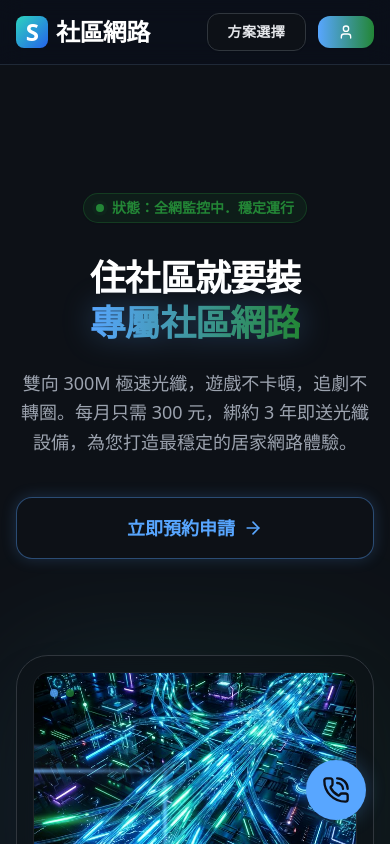
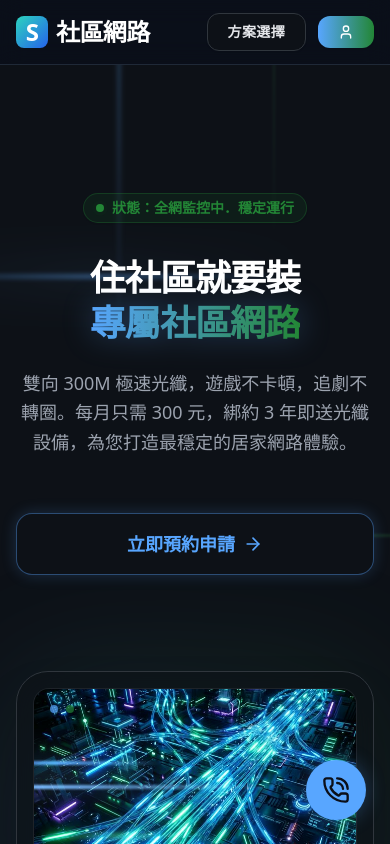
Before and after one commit to ianhuang110/fiber-network, a React (Vite) app: page /#/ in a window 390 px wide. Shown: the top 844 px of the page. Built offline with nearby package versions, Linux system fonts and the light colour scheme.

Commit message:
修改恢復首頁畫面

```diff
--- a/src/pages/Home.tsx
+++ b/src/pages/Home.tsx
@@ -42,6 +42,35 @@ export default function Home() {
       <section className="relative pt-32 pb-40 overflow-hidden bg-[#0D1117]">
         <div className="absolute inset-0 -z-20 bg-[linear-gradient(to_right,#30363D_1px,transparent_1px),linear-gradient(to_bottom,#30363D_1px,transparent_1px)] bg-[size:3rem_3rem] [mask-image:radial-gradient(ellipse_80%_60%_at_50%_0%,#000_80%,transparent_100%)] opacity-80"></div>
 
+        {/* Background Fast Light Streams */}
+        <div className="absolute inset-0 -z-15 overflow-hidden pointer-events-none opacity-40 mix-blend-screen">
+          <motion.div
+            className="absolute top-[20%] left-0 w-full h-[5px] bg-gradient-to-r from-transparent via-[#58A6FF] to-transparent blur-[2px] drop-shadow-[0_0_20px_rgba(88,166,255,1)]"
+            animate={{ x: ['-100%', '100%'] }}
+            transition={{ duration: 1.5, repeat: Infinity, ease: 'linear' }}
+          />
+          <motion.div
+            className="absolute top-[45%] left-0 w-3/4 h-[3px] bg-gradient-to-r from-transparent via-[#238636] to-transparent blur-[1px]"
+            animate={{ x: ['100%', '-100%'] }}
+            transition={{ duration: 2.5, repeat: Infinity, ease: 'linear', delay: 1 }}
+          />
+          <motion.div
+            className="absolute top-[85%] left-0 w-2/3 h-[6px] bg-gradient-to-r from-transparent via-[#79b8ff] to-transparent blur-[3px]"
+            animate={{ x: ['-100%', '150%'] }}
+            transition={{ duration: 1.2, repeat: Infinity, ease: 'linear', delay: 0.5 }}
+          />
+          <motion.div
+            className="absolute left-[30%] top-0 w-[4px] h-full bg-gradient-to-b from-transparent via-[#58A6FF] to-transparent blur-[2px]"
+            animate={{ y: ['-100%', '100%'] }}
+            transition={{ duration: 2, repeat: Infinity, ease: 'linear', delay: 0.3 }}
+          />
+          <motion.div
+            className="absolute left-[70%] top-0 w-[2px] h-full bg-gradient-to-b from-transparent via-[#238636] to-transparent blur-[1px]"
+            animate={{ y: ['100%', '-100%'] }}
+            transition={{ duration: 3, repeat: Infinity, ease: 'linear', delay: 0.8 }}
+          />
+        </div>
+
         {/* Pulsing Light Nodes */}
         <div className="absolute top-[10%] left-[20%] w-[400px] h-[400px] bg-[#58A6FF]/10 rounded-full blur-[100px] mix-blend-screen animate-pulse -z-10"></div>
         <div className="absolute bottom-[0%] right-[15%] w-[500px] h-[500px] bg-[#238636]/10 rounded-full blur-[120px] mix-blend-screen animate-pulse -z-10" style={{ animationDelay: '2s', animationDuration: '5s' }}></div>
@@ -74,7 +103,7 @@ export default function Home() {
 
               <button
                 onClick={() => navigate('/apply')}
-                className="group relative px-8 py-4 bg-[#0D1117] border border-[#58A6FF]/40 text-white font-semibold text-lg rounded-2xl overflow-hidden shadow-[0_0_15px_rgba(88,166,255,0.2)] hover:shadow-[0_0_25px_rgba(88,166,255,0.4)] transition-all hover:-translate-y-1 inline-flex w-full sm:w-auto"
+                className="group relative px-8 py-4 bg-[#0D1117] border border-[#58A6FF]/40 text-white font-semibold text-lg rounded-2xl overflow-hidden shadow-[0_0_15px_rgba(88,166,255,0.2)] hover:shadow-[0_0_25px_rgba(88,166,255,0.4)] transition-all hover:-translate-y-1 inline-flex w-full sm:w-auto mt-4"
               >
                 <div className="absolute inset-0 bg-gradient-to-r from-[#58A6FF]/80 to-[#238636]/80 opacity-0 group-hover:opacity-20 transition-opacity duration-300"></div>
                 <span className="relative flex items-center justify-center gap-2 text-[#58A6FF] group-hover:text-[#79b8ff] w-full">
```
